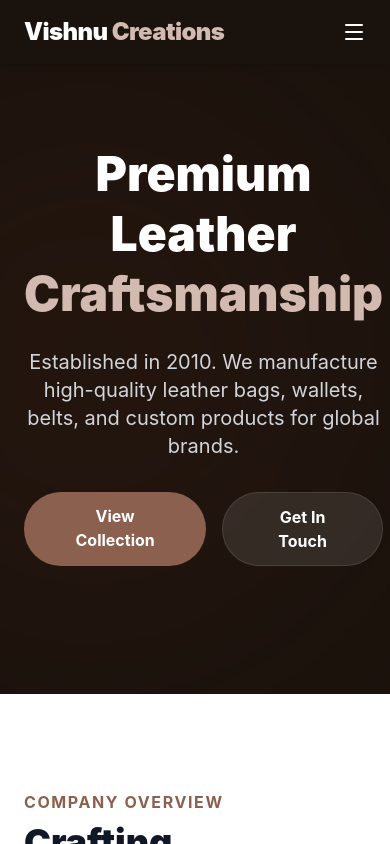
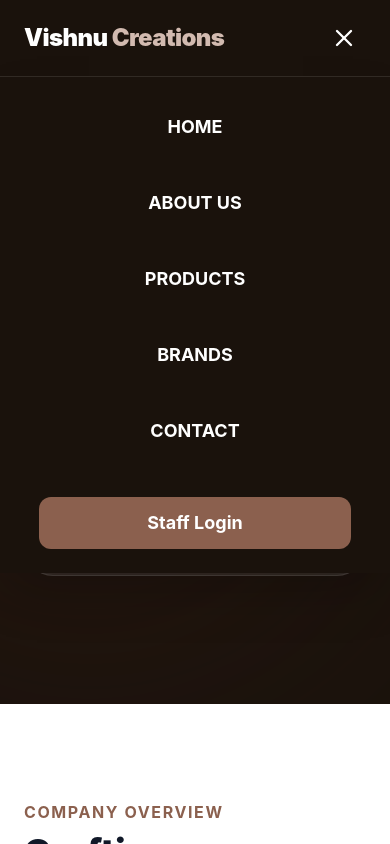
Before and after one commit to vishnucreationsit-cmyk/vc, a React app in the folder frontend/: page / in a window 390 px wide. Both pictures are taken after a click on the button 354 px from the left and 32 px from the top of the page. Shown: the top 844 px of the page. Built offline with nearby package versions, Linux system fonts and the light colour scheme; no server answers; the HTML template or start-up script is replaced by a standard one.

Commit message:
UI Audit: Complete mobile responsiveness fixes across the entire application

```diff
--- a/frontend/src/components/Layout.jsx
+++ b/frontend/src/components/Layout.jsx
@@ -183,7 +183,7 @@
 
                 {/* Notifications Dropdown */}
                 {showNotifications && (
-                  <div className="absolute right-0 mt-2 w-80 sm:w-96 bg-white rounded-xl shadow-xl border border-gray-100 z-50 overflow-hidden animate-fade-in origin-top-right">
+                  <div className="absolute right-0 mt-2 w-[90vw] sm:w-96 max-w-[100vw] sm:max-w-none bg-white rounded-xl shadow-xl border border-gray-100 z-50 overflow-hidden animate-fade-in origin-top-right">
                     <div className="flex items-center justify-between p-4 border-b border-gray-100 bg-gray-50">
                       <h3 className="font-bold text-gray-800 flex items-center gap-2">
                         <Bell size={16} className="text-leather-600" /> Notifications
--- a/frontend/src/index.css
+++ b/frontend/src/index.css
@@ -14,6 +14,13 @@
 }
 
 @layer base {
+  html, body {
+    width: 100%;
+    overflow-x: hidden;
+  }
+  * {
+    box-sizing: border-box;
+  }
   body {
     @apply bg-gray-50 text-gray-900 antialiased;
   }
--- a/frontend/src/pages/Orders.jsx
+++ b/frontend/src/pages/Orders.jsx
@@ -546,9 +546,9 @@
                 <button onClick={() => setShowGallery(false)} className="text-gray-400 hover:text-gray-600"><X size={24} /></button>
               </div>
 
-              <div className="flex flex-1 overflow-hidden">
+              <div className="flex flex-col md:flex-row flex-1 overflow-hidden">
                 {/* Sidebar for Upload */}
-                <div className="w-80 border-r border-gray-100 bg-gray-50 p-6 flex flex-col gap-6 overflow-y-auto">
+                <div className="w-full md:w-80 border-b md:border-b-0 md:border-r border-gray-100 bg-gray-50 p-6 flex flex-col gap-6 overflow-y-auto">
                   <div>
                     <h3 className="font-bold text-gray-800 mb-2">Upload New Image</h3>
                     <form onSubmit={handleFileUpload} className="space-y-4">
--- a/frontend/src/pages/PublicWebsite.jsx
+++ b/frontend/src/pages/PublicWebsite.jsx
@@ -30,7 +30,21 @@
 
 const PublicWebsite = () => {
   const [contactConfig, setContactConfig] = useState({ phone: '+91 90031 81819', email: 'contact@vishnucreations.com' });
+  const [menuOpen, setMenuOpen] = useState(false);
   const navigate = useNavigate();
+
+  // Close menu when clicking navigation link
+  const closeMenu = () => setMenuOpen(false);
+
+  // Disable body scroll when menu is open
+  useEffect(() => {
+    if (menuOpen) {
+      document.body.style.overflow = 'hidden';
+    } else {
+      document.body.style.overflow = '';
+    }
+    return () => { document.body.style.overflow = ''; };
+  }, [menuOpen]);
 
   useEffect(() => {
     axios.get(import.meta.env.VITE_API_URL + '/api/config/contact').then(res => {
@@ -60,9 +74,9 @@
   return (
     <div className="min-h-screen bg-gray-50 font-inter text-gray-800">
       {/* Navigation */}
-      <nav className="bg-[#1a120c] text-white py-4 px-6 md:px-12 sticky top-0 z-50 shadow-md">
-        <div className="max-w-7xl mx-auto flex justify-between items-center">
-          <div className="text-2xl font-black tracking-tight">Vishnu <span className="text-leather-400">Creations</span></div>
+      <nav className="bg-[#1a120c] text-white py-4 px-6 md:px-12 sticky top-0 z-50 shadow-md w-full">
+        <div className="max-w-7xl mx-auto flex justify-between items-center relative">
+          <div className="text-2xl font-black tracking-tight z-50">Vishnu <span className="text-leather-400">Creations</span></div>
           <div className="hidden md:flex gap-8 text-sm font-bold tracking-wide">
             <a href="#home" className="hover:text-leather-400 transition-colors">HOME</a>
             <a href="#about" className="hover:text-leather-400 transition-colors">ABOUT US</a>
@@ -70,23 +84,49 @@
             <a href="#brands" className="hover:text-leather-400 transition-colors">BRANDS</a>
             <a href="#contact" className="hover:text-leather-400 transition-colors">CONTACT</a>
           </div>
-          <div className="flex gap-4 items-center">
+          <div className="flex gap-4 items-center z-50">
             <Link to="/login" className="text-sm font-bold text-gray-400 hover:text-white transition-colors hidden md:block">Staff Login</Link>
-            <button className="md:hidden text-white"><Menu /></button>
+            <button
+              className="md:hidden text-white p-2"
+              onClick={() => setMenuOpen(!menuOpen)}
+            >
+              {menuOpen ? <X size={28} /> : <Menu size={28} />}
+            </button>
           </div>
         </div>
+
+        {/* Mobile Menu */}
+        <AnimatePresence>
+          {menuOpen && (
+            <motion.div
+              initial={{ opacity: 0, y: -20 }}
+              animate={{ opacity: 1, y: 0 }}
+              exit={{ opacity: 0, y: -20 }}
+              className="absolute top-full left-0 w-full bg-[#1a120c] border-t border-white/10 shadow-2xl md:hidden flex flex-col items-center py-6 gap-6 z-40"
+            >
+              <a href="#home" onClick={closeMenu} className="w-full text-center py-3 text-lg font-bold hover:text-leather-400 active:bg-white/5 transition-colors">HOME</a>
+              <a href="#about" onClick={closeMenu} className="w-full text-center py-3 text-lg font-bold hover:text-leather-400 active:bg-white/5 transition-colors">ABOUT US</a>
+              <a href="#products" onClick={closeMenu} className="w-full text-center py-3 text-lg font-bold hover:text-leather-400 active:bg-white/5 transition-colors">PRODUCTS</a>
+              <a href="#brands" onClick={closeMenu} className="w-full text-center py-3 text-lg font-bold hover:text-leather-400 active:bg-white/5 transition-colors">BRANDS</a>
+              <a href="#contact" onClick={closeMenu} className="w-full text-center py-3 text-lg font-bold hover:text-leather-400 active:bg-white/5 transition-colors">CONTACT</a>
+              <Link to="/login" onClick={closeMenu} className="w-[80%] text-center py-3 mt-4 bg-leather-600 rounded-xl text-lg font-bold text-white transition-colors">Staff Login</Link>
+            </motion.div>
+          )}
+        </AnimatePresence>
       </nav>
 
       {/* Hero Section */}
       <section id="home" className="bg-[#1a120c] text-white pt-20 pb-32 px-6 md:px-12 relative overflow-hidden">
         <div className="absolute top-0 right-0 w-[600px] h-[600px] bg-leather-800/20 rounded-full blur-[120px] pointer-events-none"></div>
         <div className="max-w-7xl mx-auto relative z-10 text-center md:text-left grid md:grid-cols-2 gap-12 items-center">
-          <div>
-            <h1 className="text-5xl md:text-7xl font-black mb-6 leading-tight">Premium Leather <br /><span className="text-leather-400">Craftsmanship</span></h1>
-            <p className="text-xl text-gray-300 mb-8 max-w-lg mx-auto md:mx-0">Established in 2010. We manufacture high-quality leather bags, wallets, belts, and custom products for global brands.</p>
-            <div className="flex gap-4 justify-center md:justify-start">
-              <a href="#products" className="bg-leather-600 hover:bg-leather-500 text-white font-bold py-3 px-8 rounded-full transition-colors">View Collection</a>
-              <a href="#contact" className="bg-white/10 hover:bg-white/20 text-white font-bold py-3 px-8 rounded-full transition-colors border border-white/10">Get In Touch</a>
+          <div className="flex flex-col items-center md:items-start w-full">
+            <h1 className="font-black mb-6 leading-tight break-words" style={{ fontSize: 'clamp(2.5rem, 8vw, 4.5rem)' }}>
+              Premium Leather <br /><span className="text-leather-400">Craftsmanship</span>
+            </h1>
+            <p className="text-lg md:text-xl text-gray-300 mb-8 max-w-lg w-full">Established in 2010. We manufacture high-quality leather bags, wallets, belts, and custom products for global brands.</p>
+            <div className="flex flex-col sm:flex-row gap-4 w-full sm:w-auto">
+              <a href="#products" className="w-full sm:w-auto text-center bg-leather-600 hover:bg-leather-500 text-white font-bold py-4 px-8 rounded-full transition-colors min-h-[44px]">View Collection</a>
+              <a href="#contact" className="w-full sm:w-auto text-center bg-white/10 hover:bg-white/20 text-white font-bold py-4 px-8 rounded-full transition-colors border border-white/10 min-h-[44px]">Get In Touch</a>
             </div>
           </div>
           <div className="hidden md:block">
@@ -194,16 +234,16 @@
                 </p>
                 <div className="space-y-6">
                   <div className="flex items-center gap-4 text-leather-100">
-                    <div className="bg-white/10 p-4 rounded-2xl backdrop-blur-sm"><Phone size={24} className="text-leather-300" /></div>
-                    <span className="text-xl font-medium">{contactConfig.phone}</span>
+                    <div className="bg-white/10 p-4 rounded-2xl backdrop-blur-sm shrink-0"><Phone size={24} className="text-leather-300" /></div>
+                    <span className="text-base sm:text-xl font-medium break-all">{contactConfig.phone}</span>
                   </div>
                   <div className="flex items-center gap-4 text-leather-100">
-                    <div className="bg-white/10 p-4 rounded-2xl backdrop-blur-sm"><Mail size={24} className="text-leather-300" /></div>
-                    <span className="text-xl font-medium">{contactConfig.email}</span>
+                    <div className="bg-white/10 p-4 rounded-2xl backdrop-blur-sm shrink-0"><Mail size={24} className="text-leather-300" /></div>
+                    <span className="text-base sm:text-xl font-medium break-all">{contactConfig.email}</span>
                   </div>
                   <div className="flex items-center gap-4 text-leather-100">
-                    <div className="bg-white/10 p-4 rounded-2xl backdrop-blur-sm"><MapPin size={24} className="text-leather-300" /></div>
-                    <span className="text-xl font-medium">Leather Industry Estate, Manufacturing Hub, Chennai</span>
+                    <div className="bg-white/10 p-4 rounded-2xl backdrop-blur-sm shrink-0"><MapPin size={24} className="text-leather-300" /></div>
+                    <span className="text-base sm:text-xl font-medium break-words">Leather Industry Estate, Manufacturing Hub, Chennai</span>
                   </div>
                 </div>
               </div>
```
